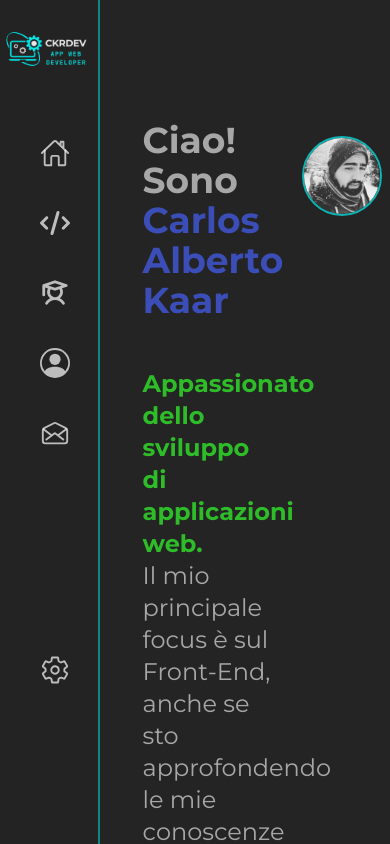
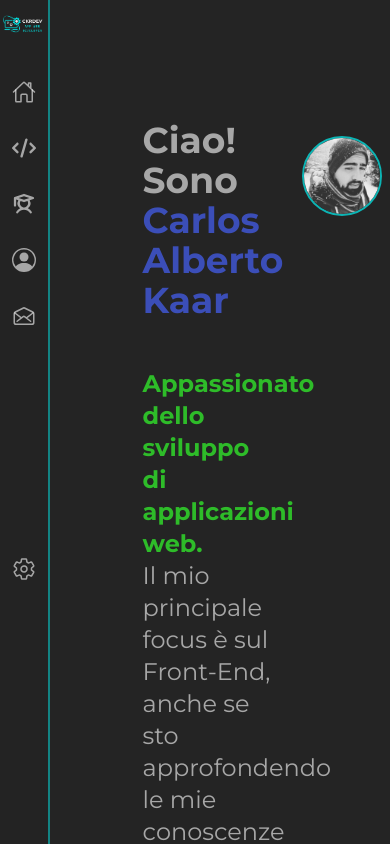
Before and after one commit to CharlyKrDev/Porfolio, a React (Vite) app: page / in a window 390 px wide. Shown: the top 844 px of the page. Built offline with nearby package versions, Linux system fonts and the light colour scheme.

Commit message:
Responsive

```diff
--- a/package.json
+++ b/package.json
@@ -14,6 +14,7 @@
     "autoprefixer": "^10.4.19",
     "i18next": "^23.10.1",
     "i18next-browser-languagedetector": "^7.2.1",
+    "pnpm": "^8.15.6",
     "postcss": "^8.4.38",
     "react": "^18.2.0",
     "react-dom": "^18.2.0",
--- a/src/components/AboutMe/AboutMe.jsx
+++ b/src/components/AboutMe/AboutMe.jsx
@@ -63,13 +63,13 @@ export const AboutMe = () => {
               <p>{t("skills.skillsP2")}</p>{" "}
             </li>
             <li className={liAboutMe}>
-              <span className={`${spanAboutMe} ml-2`}>&#x23F3;</span>{" "}
+              <span className={`${spanAboutMe}`}>&#x23F3;</span>{" "}
               <p>{t("skills.skillsP3")}</p>
             </li>
             <li className={liAboutMe}>
               {" "}
               <span className={`${spanAboutMe}`}>&#x1F91D;</span>{" "}
-              <p className="-ml-1">{t("skills.skillsP4")}</p>{" "}
+              <p className="">{t("skills.skillsP4")}</p>{" "}
             </li>
             <li className={liAboutMe}></li>
           </ul>
@@ -79,7 +79,7 @@ export const AboutMe = () => {
           <ul className={ulAboutMe}>
             <li className={liAboutMe}>
               <span className={spanAboutMe}>&#x2328;</span>
-              <p className="ml-2">{t("objectives.objP1")}</p>
+              <p className=''>{t("objectives.objP1")}</p>
             </li>
             <li className={liAboutMe}>
               <span className={spanAboutMe}>&#x2705;</span>
@@ -87,7 +87,7 @@ export const AboutMe = () => {
 
             </li>
             <li className={liAboutMe}>
-              <span className="text-5xl">&#x1F4A1;</span>
+              <span className="text-4xl">&#x1F4A1;</span>
               <p>{t("objectives.objP3")}</p>
             </li>
             <li className={liAboutMe}>
--- a/src/components/Certification/Certification.jsx
+++ b/src/components/Certification/Certification.jsx
@@ -7,9 +7,10 @@ export const Certification = () => {
     const certificados = [...certificadoIt];
 
   return (
-    <main  className="w-[100%] h-auto p-2 flex flex-col">
-        {certificados.map((certificado, id) =>(<CertificationLine certificado ={certificado} key={id}/>))}
+    <>
+            {certificados.map((certificado, id) =>(<CertificationLine certificado ={certificado} key={id}/>))}
 
-        </main>
+    </>
+
     )
 }
--- a/src/components/Footer/Footer.jsx
+++ b/src/components/Footer/Footer.jsx
@@ -7,7 +7,7 @@ export const Footer = ()=>{
 
     return(
 
-        <footer className="flex h-[50px]">
+        <footer className="flex h-[50px] text-xs sm:text-lg ml-8">
             <h2 className='m-auto'>
                 {t('footer.footerH2')}</h2></footer>
     )
--- a/src/components/FormContact/FormContact.jsx
+++ b/src/components/FormContact/FormContact.jsx
@@ -81,9 +81,9 @@ export const FormContact = () => {
 
 </section>
 
-<section className=' col-span-1 rounded-lg border-2 border-[#00fcfc]/70 m-2'>
+<section className=' col-span-1 rounded-lg border-2 border-[#00fcfc]/70 m-2 ml-12 sm:ml-0'>
 
-<form ref={form} onSubmit={sendEmail} className='flex flex-col gap-2 rounded-lg '>
+<form ref={form} onSubmit={sendEmail} className='flex flex-col gap-2 rounded-lg'>
       <label className='flex items-center p-2'><IoPersonOutline /> <p className='m-2'>{t('form.formName')}</p></label>
       <input type="text" name="userName" className='m-2 text-black/90 font-semibold' placeholder={t('form.formName')} required />
       <label className='flex items-center p-2'><AiOutlineMail /><p className='ml-2'>Email</p></label>
--- a/src/components/NavBar/NavBar.jsx
+++ b/src/components/NavBar/NavBar.jsx
@@ -1,5 +1,5 @@
 import React, { useState } from "react";
-import "../../styles/NavBar.css";
+// import "../../styles/NavBar.css";
 import Logo from "../../assets/img/layout/LogoWeb2.png";
 import {
   IoHomeOutline,
@@ -12,14 +12,14 @@ import { BsPersonCircle } from "react-icons/bs";
 import { useTranslation } from "react-i18next";
 
 export const NavBar = () => {
+  const iconsStyle = `m-auto text-2xl hover:text-[#00fcfc] transition-all active:scale-90 ease-in-out duration-2`;
+  const flagsStyle = `px-[10px] py-[8px] transition-all ease-in-out duration-2 active:scale-90 hover:text-white hover:scale-200`;
   const [showMenu, setShowMenu] = useState(false);
   const { t } = useTranslation();
   const { i18n } = useTranslation();
   const changeLanguage = (lng) => {
     i18n.changeLanguage(lng);
   };
-
-
 
   const toggleMenu = () => {
     setShowMenu(true);
@@ -29,8 +29,10 @@ export const NavBar = () => {
   };
 
   return (
-    <nav               onMouseLeave={closeMenu}
-    className="fixed top-0 left-0 h-[100%] w-[100px] sm:w-[120px] bg-[#24242466] transition-all duration-300 borderRight">
+    <nav
+      onMouseLeave={closeMenu}
+      className="fixed top-0 left-0 h-[100%] w-[50px] sm:w-[120px] bg-[#24242466] transition-all duration-300 border-r-2 border-[#00fcfc72]"
+    >
       <img
         onClick={() => {
           window.scroll(0, 0);
@@ -39,105 +41,96 @@ export const NavBar = () => {
         src={Logo}
         alt="logo"
       />
-      <main className="h-[47%]">
-        <ul className="gap-4">
+      <main className="h-[47%] w-[100%] mb-20">
+        <ul className="flex flex-col justify-center gap-8  w-[100%] mt-8">
           <li
-            className="listNav"
+            className={iconsStyle}
             title={t("navBar.home")}
             onClick={() => {
               window.scroll(0, 0);
             }}
           >
-            <a className="groupLink" href="#Home">
-              <i className="navIcon mr-10">
+            <a className="" href="#Home">
+              <i className="navIcon ">
                 <IoHomeOutline />
               </i>
             </a>
           </li>
-          <li className="listNav outline-0" title={t("navBar.projects")}>
-            <a className="groupLink" href="#Projects">
-              <i className="navIcon mr-10" >
+          <li className={iconsStyle} title={t("navBar.projects")}>
+            <a className="" href="#Projects">
+              <i className="navIcon ">
                 <FaCode />
               </i>
             </a>
           </li>
-          <li className="listNav outline-0" title={t("navBar.certification")}>
-            <a className="groupLink"  href="#certification">
-              <i className="navIcon mr-10">
+          <li className={iconsStyle} title={t("navBar.certification")}>
+            <a className="" href="#certification">
+              <i className="navIcon ">
                 <PiStudentBold />
               </i>
             </a>
           </li>
-          <li className="listNav outline-0" title={t("navBar.aboutme")}>
-            <a className="groupLink"  href="#aboutMe">
-              <i className="navIcon mr-10">
+          <li className={iconsStyle} title={t("navBar.aboutme")}>
+            <a className="" href="#aboutMe">
+              <i className="navIcon ">
                 <BsPersonCircle />
               </i>
             </a>
           </li>
-          <li className="listNav outline-0" title={t("navBar.contact")}>
-            <a className="groupLink"  href="#contact">
-              <i className="navIcon mr-10">
+          <li className={iconsStyle} title={t("navBar.contact")}>
+            <a className="" href="#contact">
+              <i className="m-auto ">
                 <IoMailOpenOutline />
               </i>
             </a>
           </li>
         </ul>
       </main>
-      <footer>
-        <ul className="pt-20">
-          <li className="listNav relative">
-            <a className="groupLink">
-              <i
+      <footer className="flex justify-center">
+        <ul className="">
+          <li className={`relative`}>
+            <a
               onMouseEnter={toggleMenu}
-                className="navIcon mr-10  cursor-pointer"
+              className={`cursor-pointer ${iconsStyle}`}
               title={t("navBar.language")}
             >
               <IoSettingsOutline />
-              </i>
             </a>
             <ul
               onMouseLeave={closeMenu}
-              className={`absolute bottom-full mb-4 bg-[black]  rounded-md ${
+              className={`absolute bottom-full mb-4 bg-[black]/70 rounded-md ${
                 showMenu ? "" : "hidden"
               } ml-6`}
             >
-              <li onMouseLeave={closeMenu}
-                                  onClick={() => changeLanguage("en")}
-                                  >
-                <a href="#" className="flags">
+              <li onMouseLeave={closeMenu} onClick={() => changeLanguage("en")}>
                 <button
+                  className={flagsStyle}
                   role="img"
                   aria-label="English"
                   title={t("navBar.english")}
                 >
                   🇺🇸
                 </button>
-                </a>
               </li>
-              <li                     onClick={() => changeLanguage("es")}
->
-                <a href="#" className="flags">
+              <li onClick={() => changeLanguage("es")}>
                 <button
+                  className={flagsStyle}
                   role="img"
                   aria-label="Spanish"
                   title={t("navBar.spanish")}
                 >
                   &#x1F1EA;&#x1F1F8;
                 </button>
-                </a>
               </li>
-              <li                     onClick={() => changeLanguage("it")}
->
-                <a href="#" className="flags">
+              <li onClick={() => changeLanguage("it")}>
                 <button
+                  className={flagsStyle}
                   role="img"
                   aria-label="Italian"
                   title={t("navBar.italian")}
                 >
                   &#x1F1EE;&#x1F1F9;
                 </button>
-                </a>
               </li>
             </ul>
           </li>
--- a/src/styles/NavBar.css
+++ /dev/null
@@ -1,70 +0,0 @@
-.groupLink {
-    display: flex;
-    flex-direction: row;
-    align-items: center;
-    justify-content: center;
-    color: rgba(255, 255, 255, 0.7);
-    transition: all linear;
-    transition-duration: 0.2s;
-
-}
-
-.groupLink:hover {
-    color: #00fcfc;
-    text-decoration:underline;
-
-}
-
-
-.navIcon {
-    width: 100%;
-    height: 20px;
-    font-size: 30px;
-    text-align: center;
-    margin-bottom: 10px;
-    transition: all ease-in-out;
-    transition-duration: .1s;
-    display: flex;
-    justify-content: center;
-    align-self: center;
-}
-.navIcon:active{
-
-    transform:scale(90%);
-}
-
-.listNav {
-    position: relative;
-    display: block;
-    width: 150px;
-    margin-top: 40px;
-}
-
-.borderRight {
-    border-right: 2px solid #00fcfc72;
-}
-
-.flags {
-    display: block;
-    padding: 8px 16px 8px 16px;
-    color: rgb(31 41 55 / var(--tw-text-opacity));
-    transition: all .1s ease-in-out;
-}
-
-
-.flags:hover {
-
-    --tw-bg-opacity: 1;
-    background-color: #32323200;
-    border-radius: 0.375rem;
-    color: white;
-    transform: scale(120%);
-
-
-}
-
-.flags:active{
-
-    transform: scale(90%);
-
-}
```
Also changed, not shown: src/components/Layout/Layout.jsx (+9 -8 lines), 1 other file (tests, documents, lock files or other folders). Lines whose indentation alone changed are shown as unchanged.
